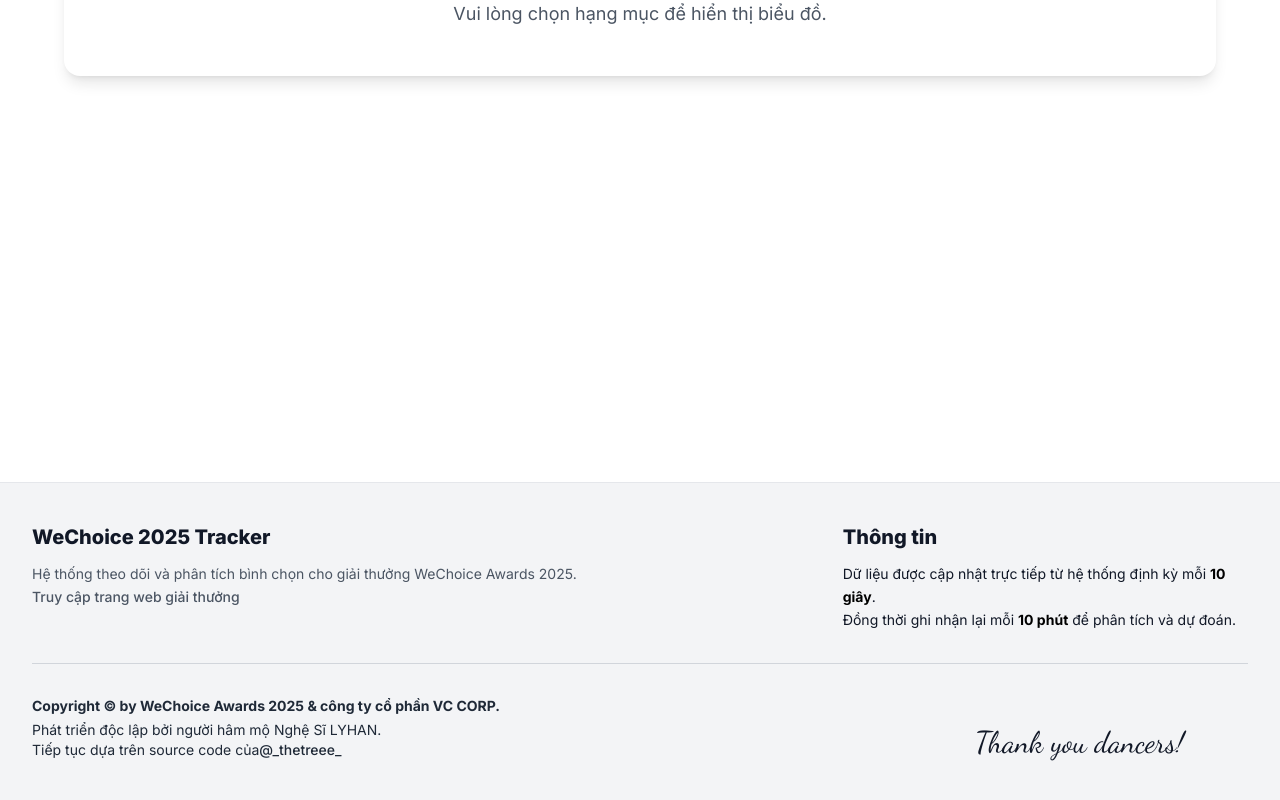
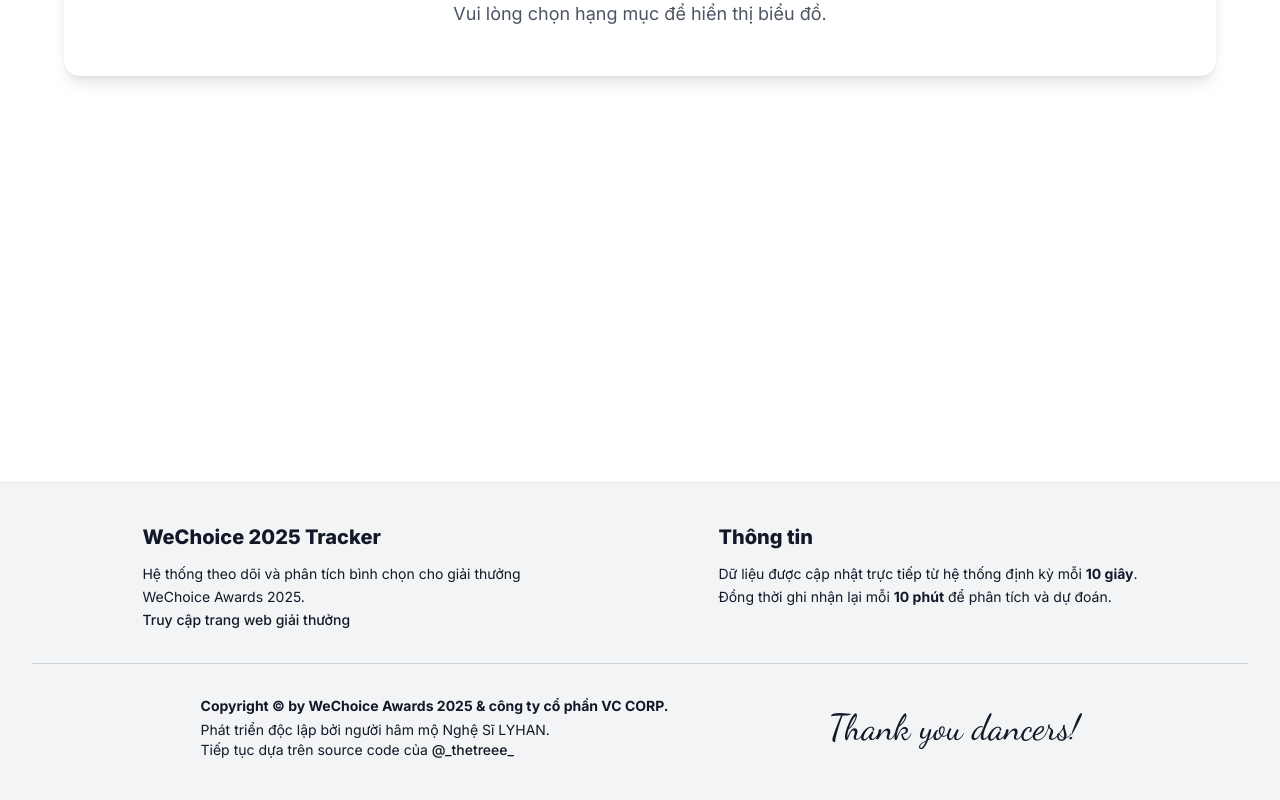
Before and after one commit to ntu09082007-eng/wechoice-tracker-frontend, a React (Vite) app: page /chart in a window 1280 px wide. Shown: the part 338-1138 px from the top of the page. Built offline with nearby package versions, Linux system fonts and the light colour scheme.

Commit message:
Update Footer.tsx

```diff
--- a/src/components/Footer.tsx
+++ b/src/components/Footer.tsx
@@ -7,38 +7,34 @@
     <footer className="bg-gray-100 py-10 mt-auto border-t border-gray-200">
       <div className="container mx-auto px-4 md:px-8">
 
-        {/* --- PHẦN TRÊN --- */}
-        <div className="flex flex-col md:flex-row justify-between gap-8 mb-8">
-          {/* Cột trái: Tên & Mô tả */}
-          <div className="md:w-1/2 space-y-3">
-            {/* Header: Size XL, Siêu đậm */}
+        {/* --- PHẦN TRÊN: Đã chỉnh lại bố cục --- */}
+        {/* Thay vì đẩy xa 2 bên, dùng justify-center và gap lớn để cân vào giữa */}
+        <div className="flex flex-col md:flex-row justify-center gap-10 md:gap-32 mb-8">
+
+          {/* Cột trái */}
+          <div className="md:w-auto max-w-md space-y-3">
             <h2 className="text-xl font-extrabold text-gray-900">WeChoice 2025 Tracker</h2>
-
-            {/* Body: Size SM, Bỏ in đậm (Mảnh như link) */}
-            <p className="text-gray-600 text-sm leading-relaxed font-normal">
+            <p className="text-gray-900 text-sm leading-relaxed font-normal">
               Hệ thống theo dõi và phân tích bình chọn cho giải thưởng WeChoice Awards 2025.
               <br />
               <a
                 href="https://wechoice.vn"
                 target="_blank"
                 rel="noreferrer"
-                className="hover:underline hover:text-gray-600 transition-colors"
+                className="hover:underline hover:text-gray-700 transition-colors"
               >
                 Truy cập trang web giải thưởng
               </a>
             </p>
           </div>
 
-          {/* Cột phải: Thông tin */}
-          <div className="md:w-1/3 space-y-3">
-            {/* Header: Chỉnh to bằng bên trái (text-xl font-extrabold) */}
+          {/* Cột phải */}
+          <div className="md:w-auto max-w-md space-y-3">
             <h3 className="text-xl font-extrabold text-gray-900">Thông tin</h3>
-
-            {/* Body: Chỉnh to bằng bên trái (text-sm) & cùng màu */}
             <p className="text-gray-900 text-sm leading-relaxed font-normal">
-              Dữ liệu được cập nhật trực tiếp từ hệ thống định kỳ mỗi <strong className="text-black">10 giây</strong>.
+              Dữ liệu được cập nhật trực tiếp từ hệ thống định kỳ mỗi <strong className="font-bold">10 giây</strong>.
               <br />
-              Đồng thời ghi nhận lại mỗi <strong className="text-black">10 phút</strong> để phân tích và dự đoán.
+              Đồng thời ghi nhận lại mỗi <strong className="font-bold">10 phút</strong> để phân tích và dự đoán.
             </p>
           </div>
         </div>
@@ -46,31 +42,31 @@
         {/* Đường gạch ngang */}
         <div className="h-px bg-gray-300 w-full mb-8"></div>
 
-        {/* --- PHẦN DƯỚI --- */}
-        <div className="flex flex-col md:flex-row justify-between items-center md:items-end gap-6 text-center md:text-left">
+        {/* --- PHẦN DƯỚI: Đã chỉnh lại khoảng cách --- */}
+        {/* Dùng justify-center và gap rất lớn (gap-40) để tạo sự cân đối giữa 2 khối */}
+        <div className="flex flex-col md:flex-row justify-center items-center gap-8 md:gap-40 text-center md:text-left">
 
           {/* Copyright & Credits */}
-          <div className="text-sm text-gray-800 space-y-1">
-            {/* Copyright: Giữ nguyên in đậm */}
+          <div className="text-sm text-gray-900 space-y-1">
             <p className="font-bold">Copyright © by WeChoice Awards 2025 & công ty cổ phần VC CORP.</p>
-
-            {/* Credits: Bỏ in đậm (font-normal) */}
             <p className="font-normal">
               Phát triển độc lập bởi người hâm mộ Nghệ Sĩ LYHAN.
-              <br/>Tiếp tục dựa trên source code của
+              <br/>
+              {/* Đã thêm dấu cách (&nbsp;) trước thẻ a để không bị dính chữ */}
+              Tiếp tục dựa trên source code của&nbsp;
               <a
                 href="https://www.threads.com/@_thetreee_"
                 target="_blank"
                 rel="noreferrer"
-                className="hover:underline hover:text-gray-600 transition-colors"
+                className="hover:underline hover:text-gray-700 transition-colors"
               >
                 @_thetreee_
               </a>
             </p>
           </div>
 
-          {/* Chữ ký: To hơn (text-3xl) và dịch qua trái (md:mr-16) cho cân đối */}
-          <div className="font-cursive text-3xl text-gray-900 md:mr-16" style={{ fontFamily: '"Dancing Script", cursive' }}>
+          {/* Chữ ký: To hơn (text-4xl) và được đẩy về vị trí cân đối nhờ gap-40 ở trên */}
+          <div className="font-cursive text-4xl text-gray-900" style={{ fontFamily: '"Dancing Script", cursive' }}>
             Thank you dancers!
           </div>
         </div>
```
